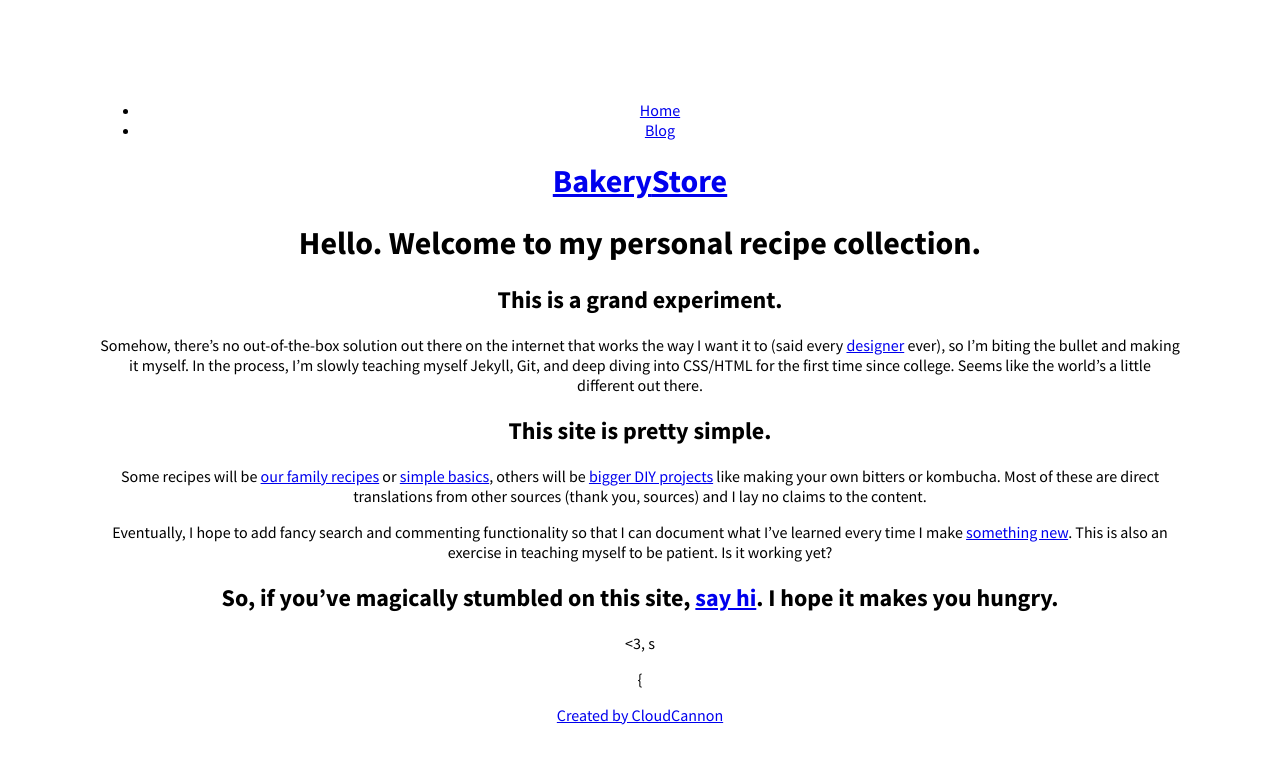
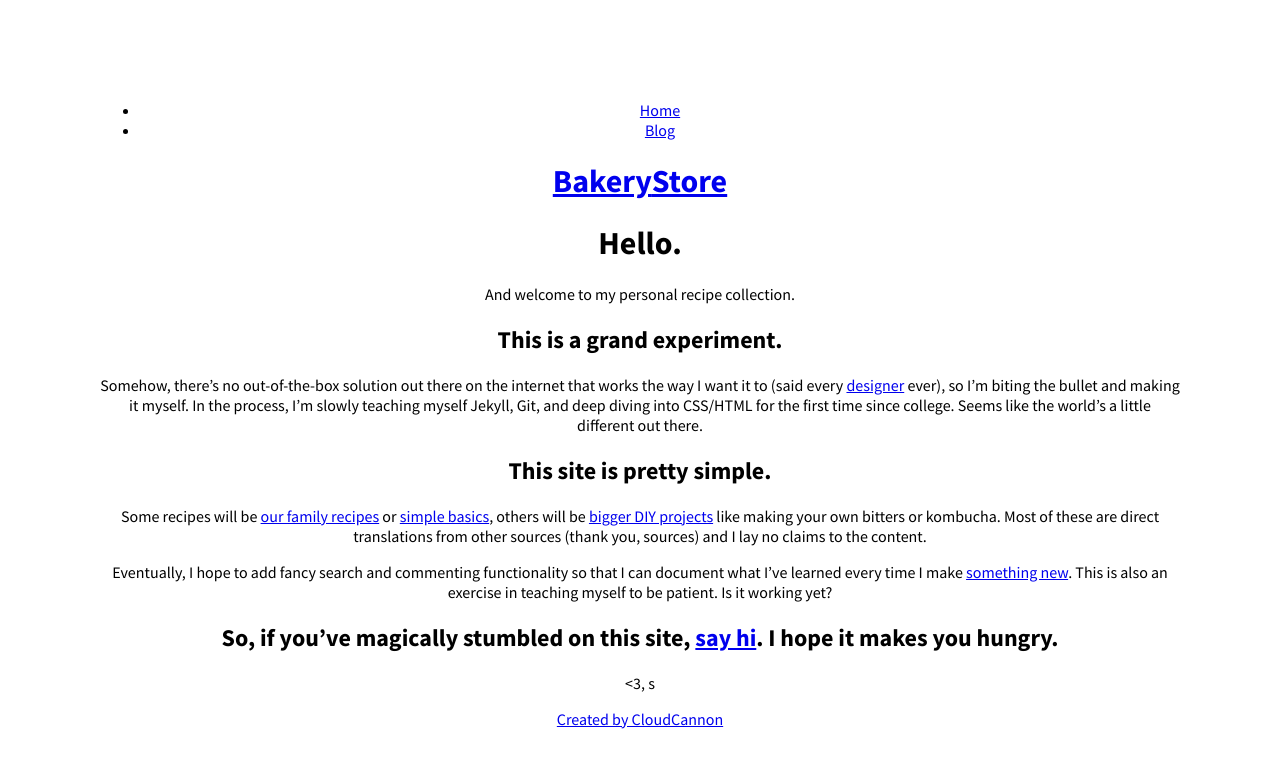
Before and after one commit to scottgallant/recipe-collection, a Jekyll site: the page built from about.md, in a window 1280 px wide. Shown: the top 768 px of the page. Built offline with Jekyll 4.4.1, drawn with Linux system fonts in a browser that asks for light colours.

Commit message:
Minor content edits to about page

```diff
--- a/about.md
+++ b/about.md
@@ -3,7 +3,9 @@ title: About
 date: '2017-01-05 00:00:00'
 layout: default
 ---
-# Hello. Welcome to my personal recipe collection.
+# Hello.
+
+And welcome to my personal recipe collection.
 
 ## This is a grand experiment.
 
@@ -18,5 +20,3 @@ Eventually, I hope to add fancy search and commenting functionality so that I ca
 ## So, if you've magically stumbled on this site, <a href="http://sharonbrener.com/contact/">say hi</a>. I hope it makes you hungry.
 
 <3, s
-
-{
```
